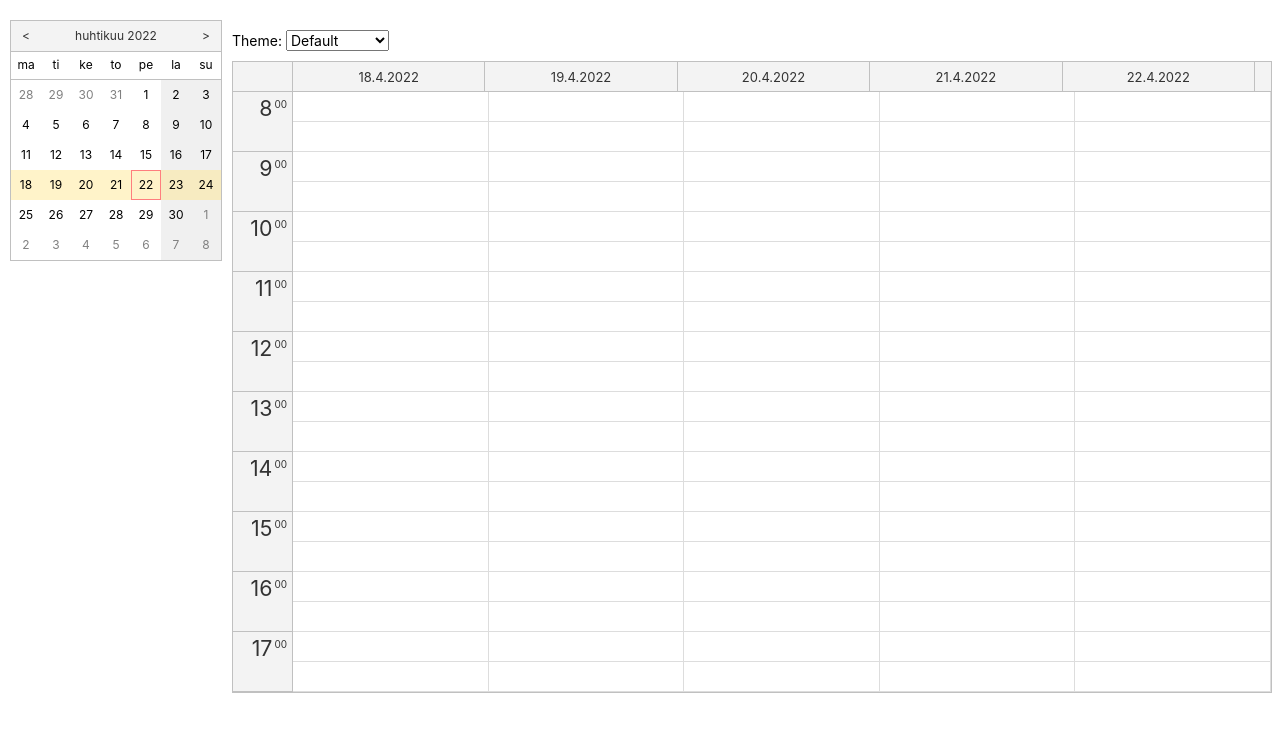
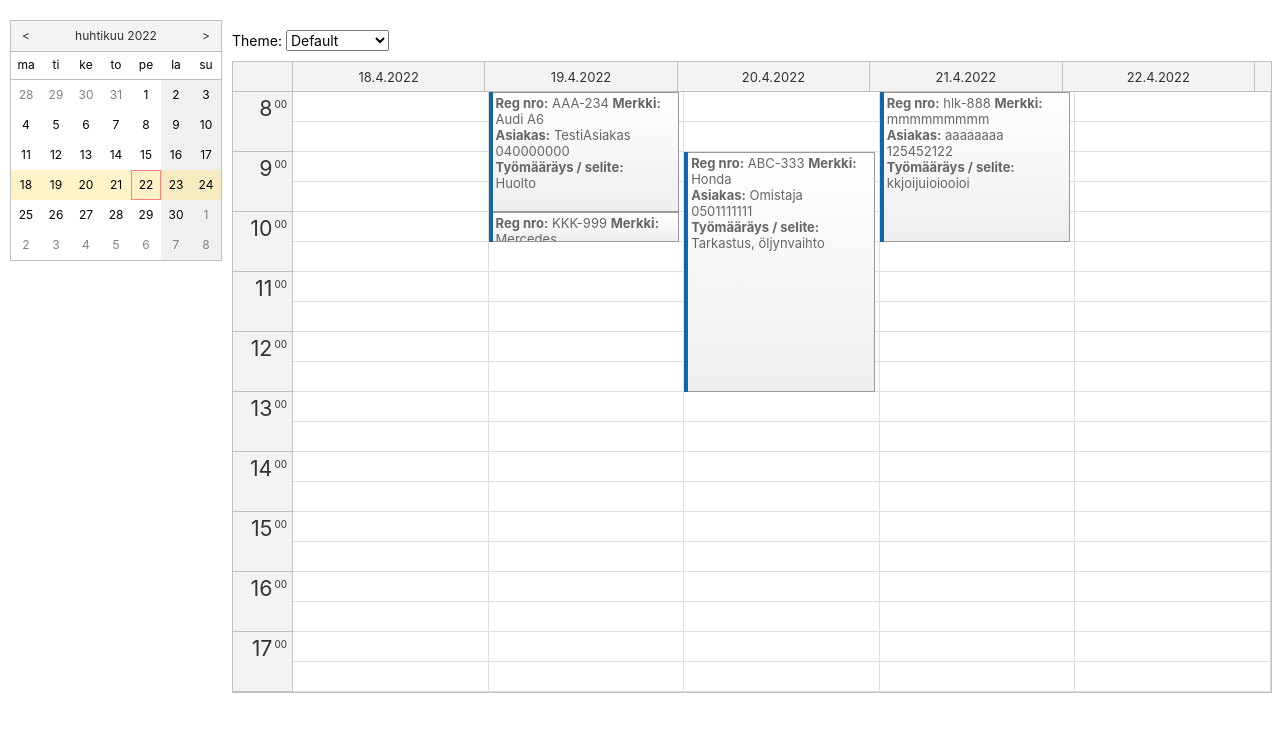
Before and after one commit to LazRehn/Calendar, a Flask app: page / in a window 1280 px wide. Shown: the top 732 px of the page. Run offline with Flask 2, Linux system fonts and the light colour scheme.

Commit message:
Uusi popup lomake, varauksen muotoilu

```diff
--- a/db.json
+++ b/db.json
@@ -1 +1 @@
-[{"start": "2022-04-12T12:30:00", "end": "2022-04-12T15:00:00", "id": "1f67def5-e1dd-57fc-2d39-eb7a5f8e789a", "text": "Calendar Event 2"}, {"start": "2022-04-13T10:30:00", "end": "2022-04-13T16:00:00", "id": "aba78fd9-09d0-642e-612d-0e7e002c29f5", "text": "Calendar Event 3"}, {"start": "2022-04-14T10:30:00", "end": "2022-04-14T13:30:00", "id": "ef863129-21cd-8bd0-5107-3abc5a79442b", "text": "Event 1"}, {"start": "2022-04-15T14:00:00", "end": "2022-04-15T15:30:00", "id": "34341689-d468-7774-d961-6e21e3acd19a", "text": "123456"}, {"start": "2022-04-11T09:00:00", "end": "2022-04-11T11:00:00", "id": "f9b4c3d1-a2f1-3131-34b7-1a1b6029f8bd", "text": "ppppp0"}, {"start": "2022-04-14T16:30:00", "end": "2022-04-14T17:00:00", "id": "f227fda2-030f-d113-e763-6cc7c2dbe969", "text": "555"}, {"start": "2022-04-12T09:00:00", "end": "2022-04-12T09:30:00", "id": "6ac61ba6-f324-3893-802c-628acc5d0d43", "text": "fdhfsgsd"}]
+[{"start": "2022-04-19T08:00:00", "end": "2022-04-19T10:00:00", "id": "743a03dc-6aa2-73fb-56e4-b8451a66dfd0", "reg_nro": "AAA-234", "merkki": "Audi A6", "asiakas": "TestiAsiakas", "puh_nro": "040000000", "tyomaarays": "Huolto"}, {"start": "2022-04-20T09:00:00", "end": "2022-04-20T13:00:00", "id": "22cf060e-937c-7576-1acb-fedb4666b574", "reg_nro": "ABC-333", "merkki": "Honda", "asiakas": "Omistaja", "puh_nro": "0501111111", "tyomaarays": "Tarkastus, \u00f6ljynvaihto"}, {"start": "2022-04-19T10:00:00", "end": "2022-04-19T10:30:00", "id": "6d81c1af-4600-0898-60a6-c1430de63b41", "reg_nro": "KKK-999", "merkki": "Mercedes", "asiakas": "Asiakas", "puh_nro": "123456789", "tyomaarays": "Renkaiden vaihto"}, {"start": "2022-04-21T08:00:00", "end": "2022-04-21T10:30:00", "id": "548c42ba-38c2-c232-c94b-9145a1187f50", "reg_nro": "hlk-888", "merkki": "mmmmmmmmm", "asiakas": "aaaaaaaa", "puh_nro": "125452122", "tyomaarays": "kkjoijuioiooioi"}]
--- a/templates/new_index.html
+++ b/templates/new_index.html
@@ -69,11 +69,16 @@
     const dp = new DayPilot.Calendar("dp", {
       viewType: "WorkWeek",
       businessBeginsHour: 8,
-      dayBeginsHour: 8,
-      dayEndsHour: 19,
+      // dayBeginsHour: 8,
+      // dayEndsHour: 19,
       locale: "fi-fi",
 
       eventDeleteHandling: "Update",
+
+      // Varauksen muotoilu
+      onBeforeEventRender: args => {
+          args.data.html = "<strong>Reg nro:</strong> " + args.data.reg_nro+"  <strong>Merkki:</strong> "+args.data.merkki+"<br>"+"<strong>Asiakas:</strong> "+args.data.asiakas+"<br>"+ args.data.puh_nro+"<br>"+"<strong>Työmääräys / selite:</strong> <br>"+args.data.tyomaarays;
+        },
 
       // Poistaa tapahtuman
       onEventDeleted: async (args) => {
@@ -85,9 +90,17 @@
       },
 
 
+
+      // Ajanvarauksen lisääminen
+
+      //Luodaan popup lomake
       onTimeRangeSelected: async (args) => {
         const form = [
-          {name: "Name", id: "text"}
+          {name: "Reg. nro", id: "reg_nro"},
+          {name: "Merkki ja malli", id: "merkki"},
+          {name: "Asiakas", id: "asiakas"},
+          {name: "Puh. nro", id: "puh_nro"},
+          {name: "Työmääräys / selite", id: "tyomaarays"}
         ];
 
         const modal = await DayPilot.Modal.form(form, {});
@@ -101,19 +114,30 @@
           start: args.start,
           end: args.end,
           id: DayPilot.guid(), //
-          text: modal.result.text
+          reg_nro: modal.result.reg_nro,
+          merkki: modal.result.merkki,
+          asiakas: modal.result.asiakas,
+          puh_nro: modal.result.puh_nro,
+          tyomaarays: modal.result.tyomaarays
         };
-        const {data} = await DayPilot.Http.post('/add_event', event);
+        const {data} = await DayPilot.Http.post('/add_event', event); // Lähettää varaustiedot palvelimelle
+
+
 
         // Lisää kalenteriin
         dp.events.add({
           start: args.start,
           end: args.end,
           id: data.id,
-          text: modal.result.text
+          reg_nro: data.reg_nro,
+          merkki: data.merkki,
+          asiakas: data.asiakas,
+          puh_nro: data.puh_nro,
+          tyomaarays: data.tyomaarays
         });
-        // console.log("result", data)
         // console.log("Created.");
+
+
       },
 
 
```
Also changed, not shown: 1 other file.
